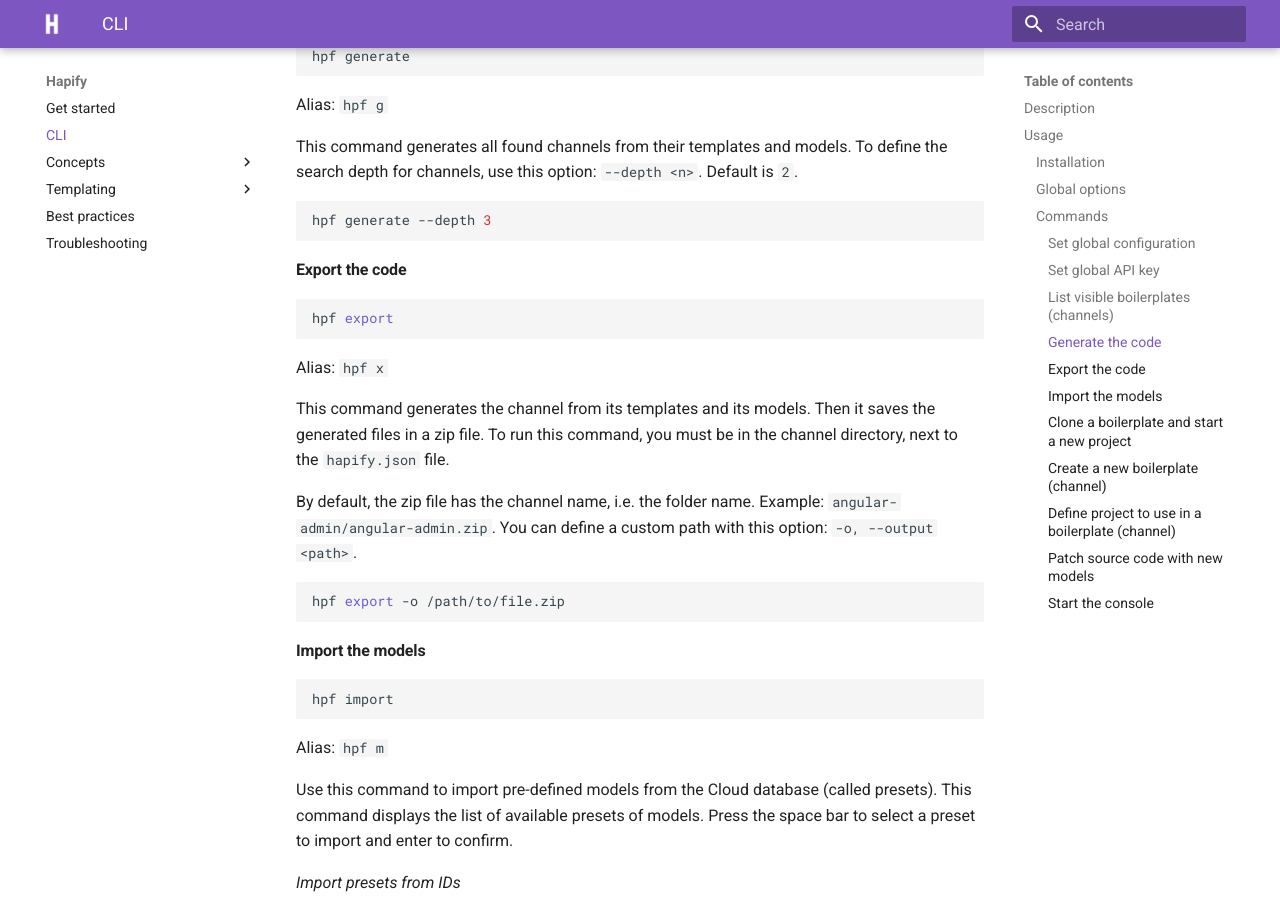
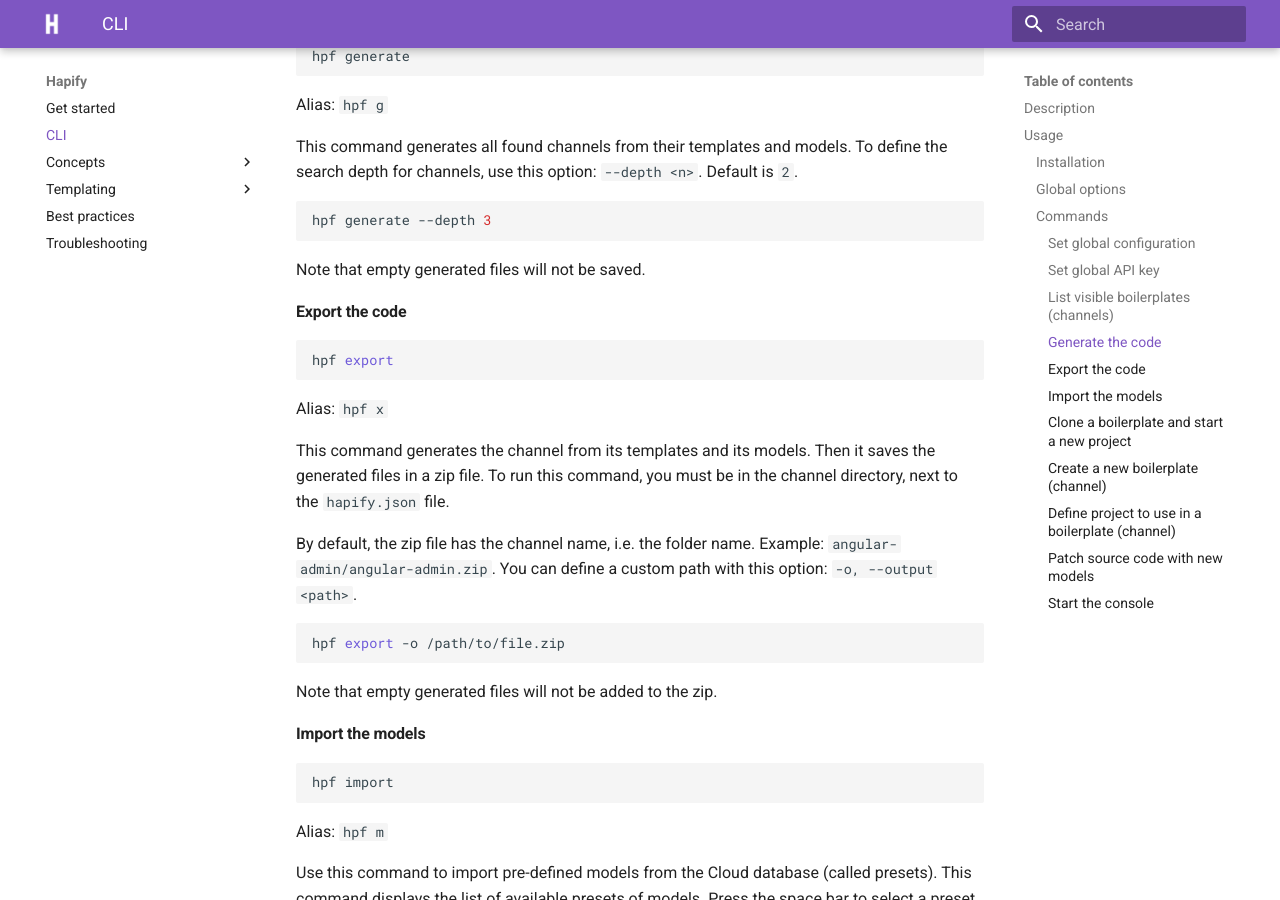
Before and after one commit to hapify/hapify, an MkDocs documentation site: the page built from docs/cli.md, in a window 1280 px wide and 900 px high, scrolled down 1817 px. Built offline with MkDocs 1.6.1 and Material for MkDocs 9.7.7, drawn with Linux system fonts in a browser that asks for light colours.

Commit message:
docs: discard empty generated files on generate and export commands

````diff
--- a/docs/cli.md
+++ b/docs/cli.md
@@ -89,6 +89,8 @@
 hpf generate --depth 3
 ```
 
+Note that empty generated files will not be saved.
+
 #### Export the code
 
 ```bash
@@ -108,6 +110,8 @@
 ```bash
 hpf export -o /path/to/file.zip
 ```
+
+Note that empty generated files will not be added to the zip.
 
 #### Import the models
 
````
